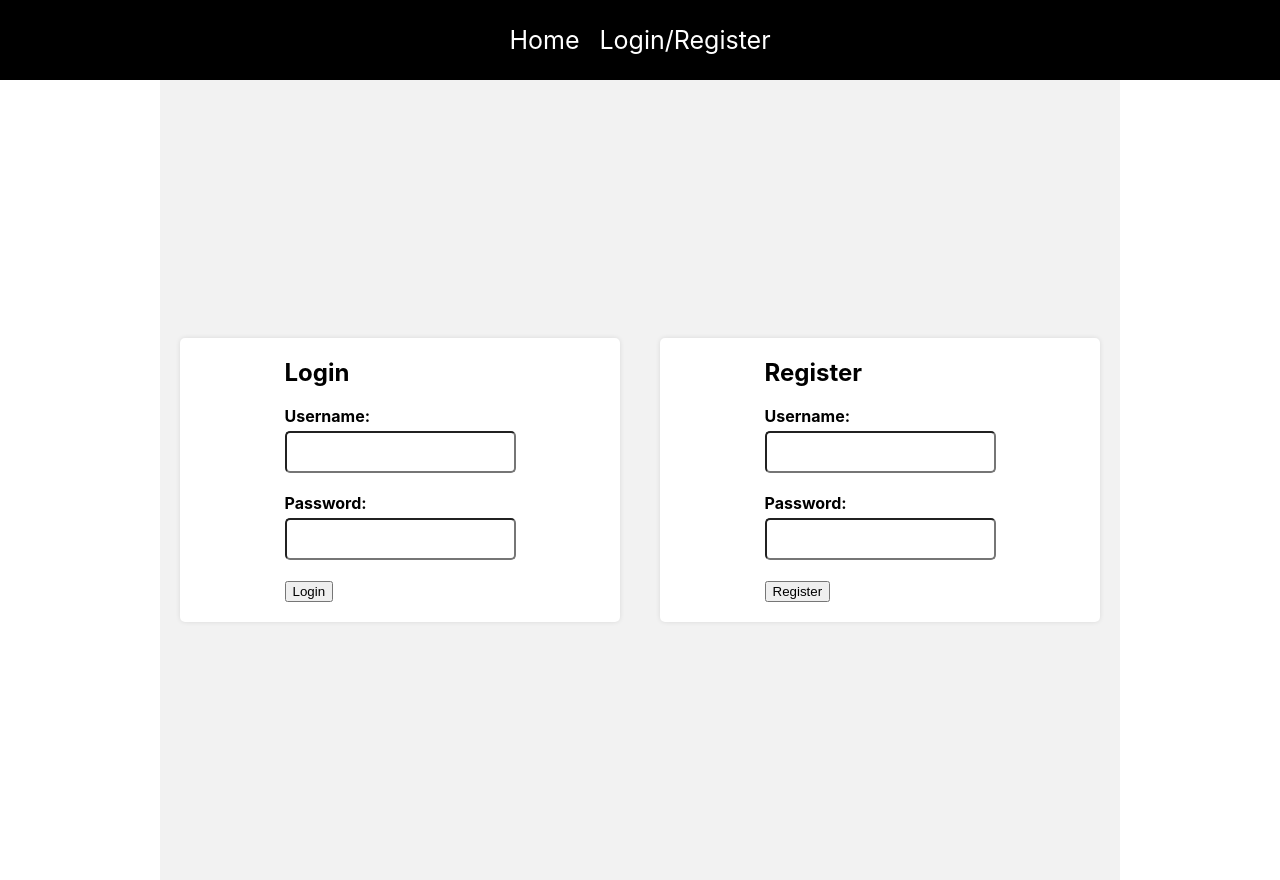
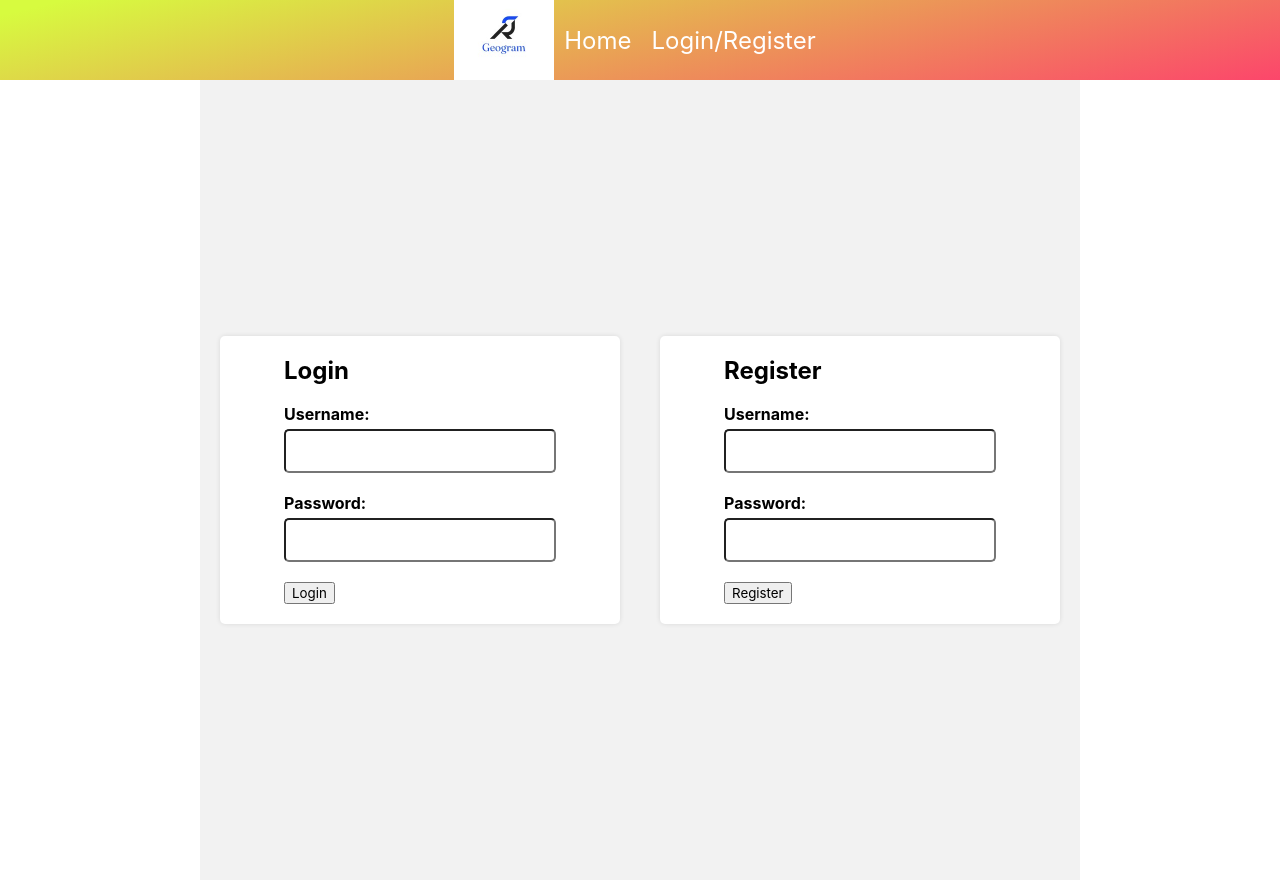
Before and after one commit to Georgeatkinsonwd/geogram-frontend, a React (Create React App) app: page /Auth in a window 1280 px wide. Built offline with nearby package versions, Linux system fonts and the light colour scheme.

Commit message:
css changes to profile page

```diff
--- a/package.json
+++ b/package.json
@@ -3,6 +3,12 @@
   "version": "0.1.0",
   "private": true,
   "dependencies": {
+    "@emotion/react": "^11.10.6",
+    "@emotion/styled": "^11.10.6",
+    "@material-ui/core": "^4.12.4",
+    "@material-ui/icons": "^4.11.3",
+    "@mui/icons-material": "^5.11.16",
+    "@mui/material": "^5.12.0",
     "@testing-library/jest-dom": "^5.16.5",
     "@testing-library/react": "^13.4.0",
     "@testing-library/user-event": "^13.5.0",
--- a/src/App.css
+++ b/src/App.css
@@ -1,3 +1,7 @@
+* {
+  box-sizing: border-box;
+}
+
 .App {
   display: flex;
   flex-direction: column;
@@ -50,17 +54,20 @@ input {
   border-radius: 5px;
 }
 
-.navbar {
-  margin: 0;
-  width: 100%;
-  height: 80px;
-  background-color: black;
-  display: flex;
-  justify-content: center;
-  align-items: center;
-  color: white;
-  text-decoration: none;
+
+
+.links {
+  font-family: -apple-system, BlinkMacSystemFont, "Segoe UI", Roboto, Oxygen,
+  Ubuntu, Cantarell, "Open Sans", "Helvetica Neue", sans-serif;
+  font-size: 24px;
 }
+
+.links:hover {
+  text-decoration: underline;
+  cursor: pointer;
+}
+
+
 
 a {
   color: white;
@@ -85,17 +92,7 @@ a {
   display: flex;
   flex-direction: column;
 }
-ul {
-  list-style: none;
-  padding: 0;
-  margin: 0;
-}
 
-li {
-  border: 1px solid black;
-  padding: 10px;
-  margin-bottom: 10px;
-}
 
 h2 {
   margin-top: 0;
@@ -115,3 +112,9 @@ p {
   max-width: 400px;
   font-size: 12px;
 }
+
+
+.logo {
+  width:100px;
+  height:100px;
+}
--- a/src/components/Navbar.js
+++ b/src/components/Navbar.js
@@ -1,6 +1,8 @@
 import {Link} from 'react-router-dom'
 import {useCookies} from 'react-cookie'
 import {useNavigate} from 'react-router-dom'
+import img from "../picture/logo.jpg"
+import '../styles/navbarStyles.css'
 
 
 function Navbar() {
@@ -17,12 +19,13 @@ function Navbar() {
 
   return (
     <div className="navbar">
-        <Link to="/">Home</Link>
-        {!cookies.access_token ? (<Link to="/auth">Login/Register</Link>): (
+        <img className="logo" src={img} alt="logo" />
+        <Link className="links" to="/">Home</Link>
+        {!cookies.access_token ? (<Link className="links" to="/auth">Login/Register</Link>): (
         <>
-        <Link to="/createpost">Create Post</Link>
-        <Link to="/profile">Profile</Link>
-        <button onClick={logout}>Logout</button>
+        <Link className="links" to="/createpost">Create Post</Link>
+        <Link className="links" to="/profile">Profile</Link>
+        <span className="links" onClick={logout}>Logout</span>
         </>
         )}
 
--- a/src/pages/Auth.js
+++ b/src/pages/Auth.js
@@ -15,7 +15,7 @@ function Auth() {
 
 
 const Login = () => {
-  const [_, setCookies] = useCookies(["access_token"])
+  const [, setCookies] = useCookies(["access_token"])
 
   const [username, setUsername] = useState("")
   const [password, setPassword] = useState("")
--- a/src/pages/Profile.js
+++ b/src/pages/Profile.js
@@ -2,6 +2,10 @@ import {useState, useEffect} from 'react'
 import axios from 'axios'
 import { useGetUserID } from "../hooks/useGetUserID";
 import {useCookies} from 'react-cookie'
+import "../styles/profileStyles.css"
+import FavoriteBorderIcon from '@mui/icons-material/FavoriteBorder';
+import FavoriteIcon from '@mui/icons-material/Favorite';
+
 
 
 function Profile() {
@@ -27,19 +31,23 @@ function Profile() {
 
   return (
     <div>
-       <h1>Profile</h1>
-      <ul>
+       <h1 className="profileInfo">Your Profile</h1>
+       <h1 className="profileInfo">Your Posts</h1>
+      <ul className="userPosts">
         {userPosts.map((post)=>(
-          <li key={post._id}>
+          <li className="sepPost" key={post._id}>
             <div>
-              <h2>{post.title}</h2>
+              <h2 className="title">{post.title}</h2>
+            </div>
+            <div className="imgContainer">
+              <img className="postImg" src={post.imgUrl} alt={post.title} />
             </div>
             <div>
-              <img src={post.imgUrl} alt={post.title} />
-            </div>
-            <div>
-              <span>Likes:{post.likes}</span>
-              <h4>{post.caption}</h4>
+              <div className="likesContainer">
+              <button className="likePost"><FavoriteBorderIcon fontSize="large" /></button>
+              <span>{post.likes}</span>
+              </div>
+              <p className="caption">{post.caption}</p>
             </div>
           </li>
         ))}
--- /dev/null
+++ b/src/styles/navbarStyles.css
@@ -0,0 +1,12 @@
+.navbar {
+    margin: 0;
+    width: 100%;
+    height: 80px;
+    background: rgb(215,251,63);
+  background: linear-gradient(167deg, rgba(215,251,63,1) 4%, rgba(252,70,107,1) 100%);
+    display: flex;
+    justify-content: center;
+    align-items: center;
+    color: white;
+    text-decoration: none;
+  }
--- /dev/null
+++ b/src/styles/profileStyles.css
@@ -0,0 +1,65 @@
+* {
+    box-sizing: border-box;
+    font-family: -apple-system, BlinkMacSystemFont, "Segoe UI", Roboto, Oxygen,
+    Ubuntu, Cantarell, "Open Sans", "Helvetica Neue", sans-serif;
+  }
+
+  body {
+    margin: 0;
+    padding: 0;
+  }
+
+.title{
+text-decoration: underline;
+}
+
+
+.userPosts {
+    width:100%;
+    display:flex;
+    flex-wrap: wrap;
+    list-style: none;
+  }
+
+  .userImg {
+    width:100%;
+    height:50%;
+  }
+
+  .sepPost {
+    width:33%;
+    height:25%;
+    border: white solid 5px;
+
+
+  }
+
+  .imgContainer{
+    width:100%;
+    height:300px;
+  }
+
+  .postImg {
+    width:100%;
+    height:100%;
+  }
+
+.profileInfo {
+    text-align: center;
+}
+
+.likesContainer {
+  display:flex;
+  align-items: center;
+}
+
+.likePost{
+    color:red;
+    background: none;
+    border:none;
+    cursor: pointer;
+}
+
+.caption {
+    font-size:18px;
+}
```
Also changed, not shown: src/picture/logo.jpg (added), 1 other file (tests, documents, lock files or other folders).
